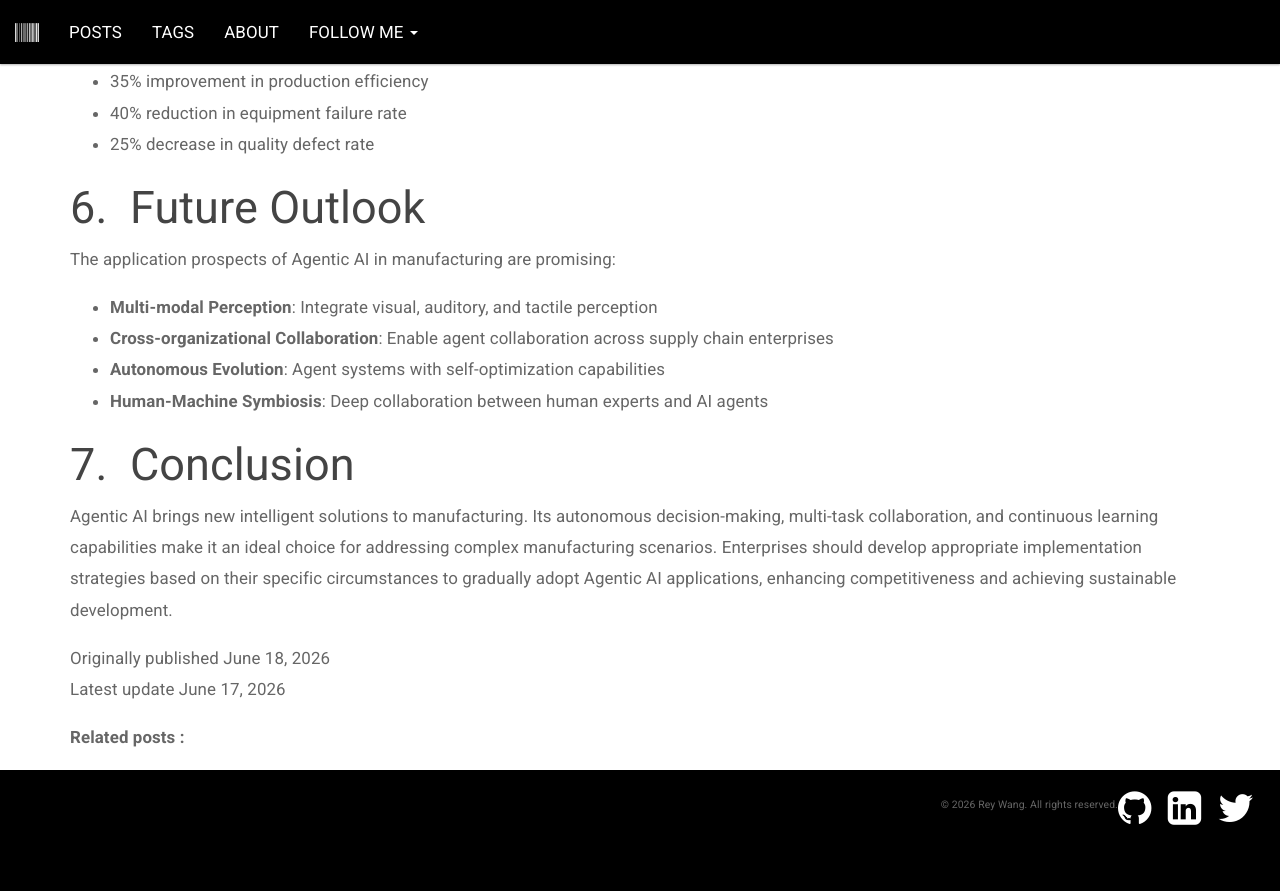
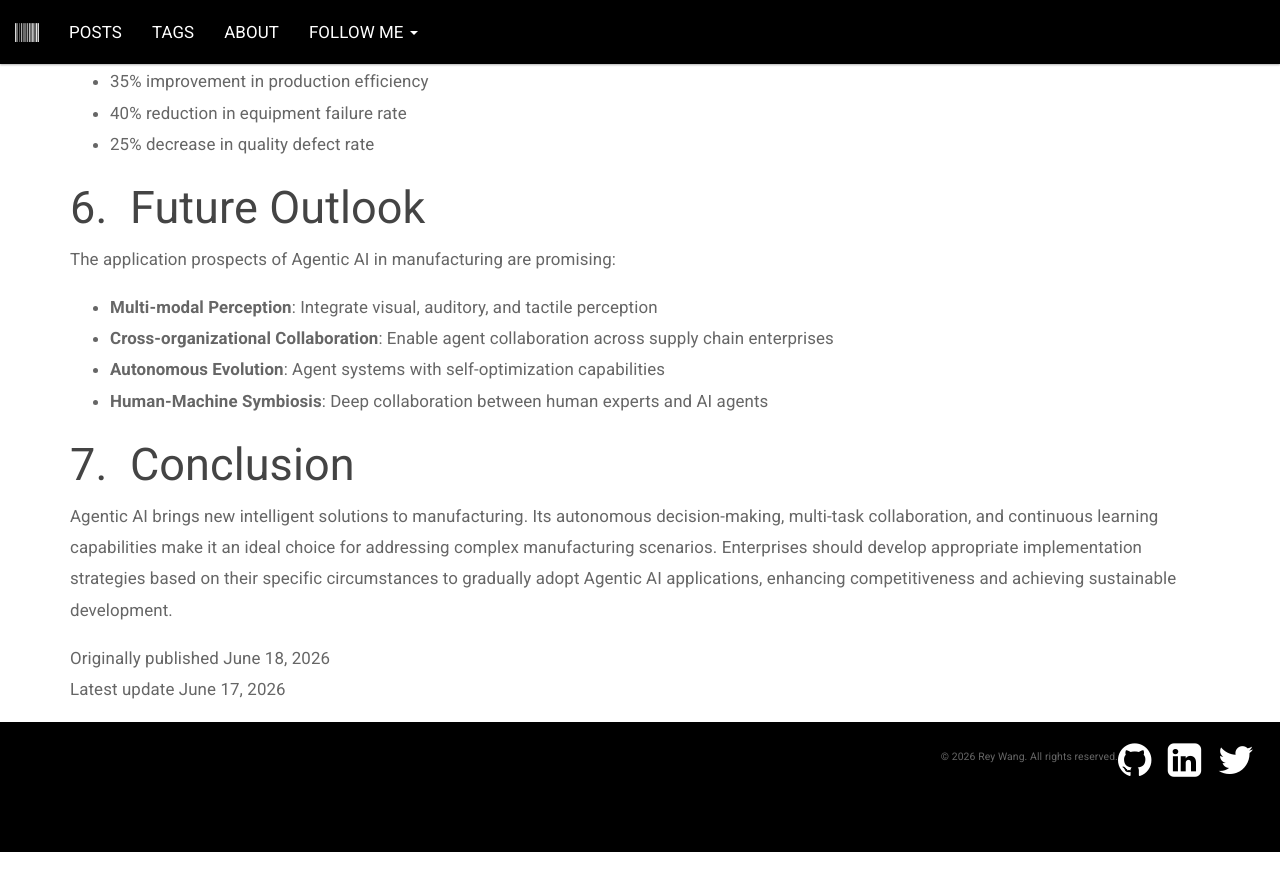
Before and after one commit to YoloForDream/YoloForDream.github.io, a Jekyll site: the page built from _posts/2026-06-18-agentic-ai-in-manufacturing-practical-analysis.html, in a window 1280 px wide and 900 px high, scrolled down 4086 px. Shown: the top 891 px of the window. Built offline with Jekyll 4.4.1, drawn with Linux system fonts in a browser that asks for light colours; comment, search, counter and statistics services are not loaded; after the commit the page ends 4938 px from its top, so only the background shows below that.

Commit message:
更新布局

```diff
--- a/_includes/disqus.html
+++ b/_includes/disqus.html
@@ -8,7 +8,7 @@
 *  LEARN WHY DEFINING THESE VARIABLES IS IMPORTANT: https://disqus.com/admin/universalcode/#configuration-variables*/
 
 var disqus_config = function () {
-this.page.url = "https://alainpham.github.io{{ page.url }}";  // Replace PAGE_URL with your page's canonical URL variable
+this.page.url = "{{ site.url }}{{ page.url }}";  // Replace PAGE_URL with your page's canonical URL variable
 //this.page.identifier = "{{ page.id }}"; // Replace PAGE_IDENTIFIER with your page's unique identifier variable
 };
 
--- /dev/null
+++ b/_includes/utterances.html
@@ -0,0 +1,11 @@
+{% if site.data.settings.utterances.enabled and page.comments %}
+<div id="utterances-comments"></div>
+<script src="https://utteranc.es/client.js"
+        repo="YoloForDream/YoloForDream.github.io"
+        issue-term="pathname"
+        label="comments"
+        theme="github-light"
+        crossorigin="anonymous"
+        async>
+</script>
+{% endif %}
--- a/_layouts/default.html
+++ b/_layouts/default.html
@@ -31,24 +31,9 @@
 	<p>Originally published {{ page.published | date: '%B %d, %Y' }}
     <br> Latest update {{ page.date | date: '%B %d, %Y' }}</p>
 
-    <p><strong>Related posts :</strong></p>
-        <ul>
-	    {% for allpost in site.posts %}
-			  {% for tag in page.tags %}
-			  {% if allpost.tags contains tag and allpost.id != page.id %}
-			  <li>
-			      <a href="{{ allpost.url }}">
-			        {{ allpost.title }}
-			      </a>
-			  </li>
-			  {% break %}
-			  {% endif %}
-			  {% endfor %}
-		{% endfor %}
-		</ul>
 	{% endif %}
 
-	{% include disqus.html %}
+	{% include utterances.html %}
 	</div>
 	{% include footer.html %}
 	{% include analytics.html %}
```
Also changed, not shown: _data/settings.yml (+8 -2 lines).
